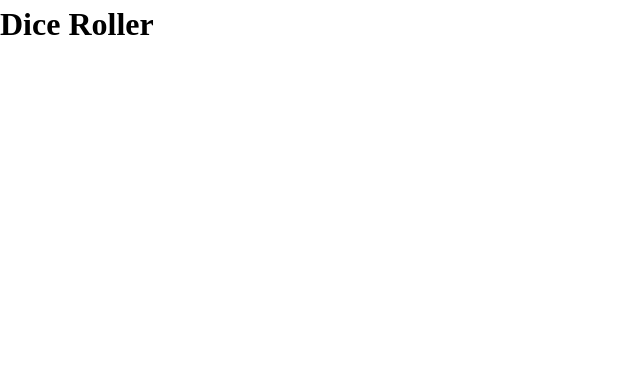
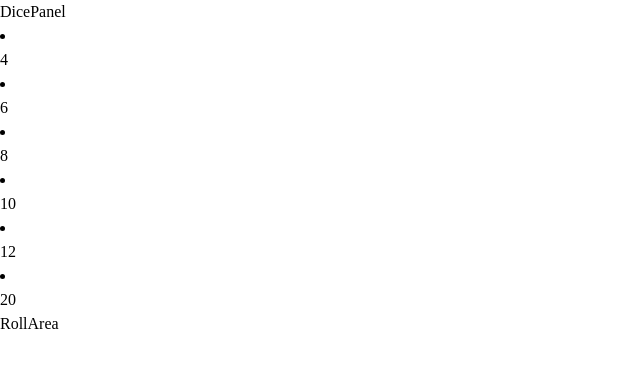
Before and after one commit to zylvve/dice-roller, a Vue app: page / in a window 1280 px wide. Shown: the top 368 px of the page, without its empty margins (0-640 px from the left). Built offline with nearby package versions, Linux system fonts and the light colour scheme.

Commit message:
Basic dice panel

```diff
--- a/src/App.vue
+++ b/src/App.vue
@@ -1,5 +1,8 @@
+<script setup lang="ts">
+import MainArea from './components/MainArea.vue';
+
+</script>
+
 <template>
-  <main>
-    <h1>Dice Roller</h1>
-  </main>
+  <MainArea/>
 </template>
--- /dev/null
+++ b/src/components/DicePanel.vue
@@ -0,0 +1,20 @@
+<script setup lang="ts">
+import type { DiceVariant } from './types';
+
+defineProps<{
+  diceVariants: DiceVariant[];
+}>();
+
+defineEmits<{
+  addDie: [maxValue: number];
+}>();
+</script>
+
+<template>
+  <div>DicePanel</div>
+  <li v-for="variant in diceVariants" :key="variant.id">
+    <div @click="$emit('addDie', variant.maxValue)">
+      {{ variant.maxValue }}
+    </div>
+  </li>
+</template>
--- /dev/null
+++ b/src/components/MainArea.vue
@@ -0,0 +1,33 @@
+<script setup lang="ts">
+import { ref } from 'vue';
+import DicePanel from './DicePanel.vue';
+import RollArea from './RollArea.vue';
+import { type Die, type DiceVariant } from './types';
+
+const diceVariants = ref<DiceVariant[]>([
+  { id: 1, maxValue: 4, count: 0 },
+  { id: 2, maxValue: 6, count: 0 },
+  { id: 3, maxValue: 8, count: 0 },
+  { id: 4, maxValue: 10, count: 0 },
+  { id: 5, maxValue: 12, count: 0 },
+  { id: 6, maxValue: 20, count: 0 },
+]);
+
+const dice = ref<Die[]>([]);
+
+let dieId = 0;
+const addDie = (maxValue: number) => {
+  dice.value.push({
+    id: ++dieId,
+    maxValue,
+    currentValue: maxValue,
+  });
+}
+</script>
+
+<template>
+  <main>
+    <DicePanel :diceVariants="diceVariants" @addDie="addDie"/>
+    <RollArea :dice="dice"/>
+  </main>
+</template>
--- /dev/null
+++ b/src/components/RollArea.vue
@@ -0,0 +1,14 @@
+<script setup lang="ts">
+import type { Die } from './types';
+
+defineProps<{
+  dice: Die[];
+}>()
+</script>
+
+<template>
+  <div>RollArea</div>
+  <li v-for="die in dice" :key="die.id">
+    {{ die.currentValue }}
+  </li>
+</template>
--- /dev/null
+++ b/src/components/types.ts
@@ -0,0 +1,11 @@
+export interface DiceVariant {
+  id: number;
+  maxValue: number;
+  count: number;
+}
+
+export interface Die {
+  id: number;
+  maxValue: number;
+  currentValue?: number;
+}
```
